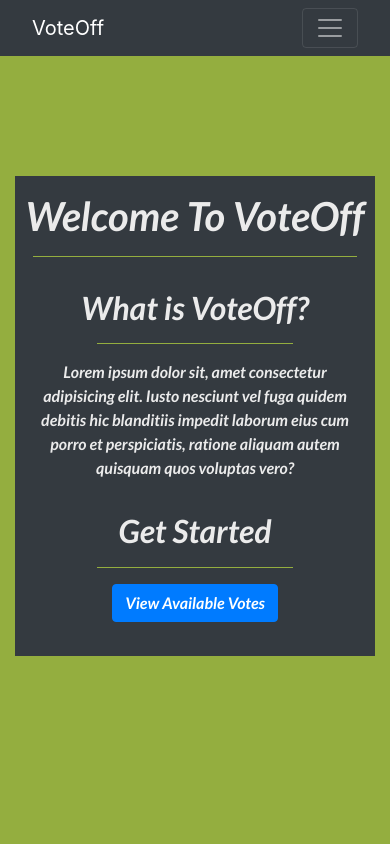
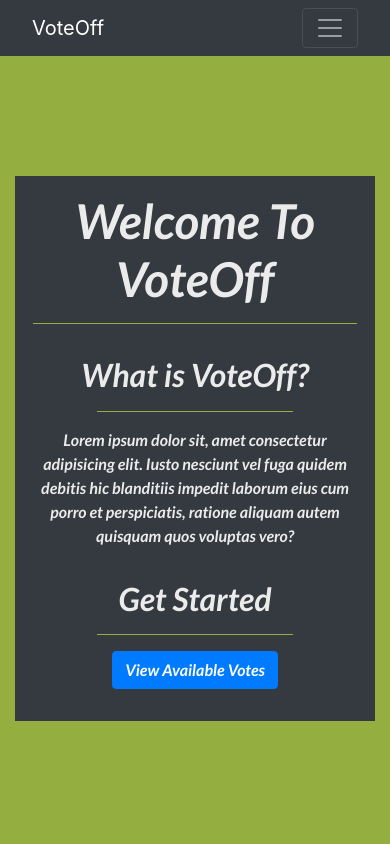
Before and after one commit to trey-sumida/voteoff-django, a Django app: page / in a window 390 px wide. Run offline with Django 3.2, Linux system fonts and the light colour scheme; some libraries are stand-ins or nearby versions.

Commit message:
somewhat mobile friendly

```diff
--- a/voteoff-project/pages/templates/pages/index.html
+++ b/voteoff-project/pages/templates/pages/index.html
@@ -7,16 +7,16 @@
 
 <div id="home-div">
   <h1 class="headers">Welcome To VoteOff</h1>
-  <hr class="divider" />
+  <hr class="divider"/>
   <div class="row">
     <div class="col-sm home-desc">
-      <h2 class="headers">What is VoteOff?</h2>
+      <h2 class="headers" id="subheader">What is VoteOff?</h2>
       <hr class="divider" id="subdiv" />
       <p class="home-description">Lorem ipsum dolor sit, amet consectetur adipisicing elit. Iusto nesciunt vel fuga quidem debitis hic blanditiis
         impedit laborum eius cum porro et perspiciatis, ratione aliquam autem quisquam quos voluptas vero?</p>
     </div>
     <div class="col-sm home-desc">
-      <h2 class="headers">Get Started</h2>
+      <h2 class="headers" id="subheader">Get Started</h2>
       <hr class="divider" id="subdiv" />
       <a class="btn btn-primary" href="{% url 'lists:index' %}">
         View Available Votes</a>
--- a/voteoff-project/static/css/base.css
+++ b/voteoff-project/static/css/base.css
@@ -2,8 +2,9 @@
     padding-top: 5rem;
     background-color: #94ae3f;
     width: 100%;
-    height: 100%;
-    position: fixed;
+    min-height: 100vh;
+    height: auto;
+    padding-bottom: 5rem;
 }
 
 .navbar-content {
@@ -15,12 +16,17 @@
     text-align: center;
     font-family: 'Lato', sans-serif;
     background-color: #343a40;
-    height: 30rem;
+    min-height: 30rem;
+    height: auto;
+    padding-bottom: 2rem;
 }
 
 .headers {
     padding-top: 1rem;
     color: #ebebeb;
+    font-size: 3rem;
+} #subheader {
+    font-size: 2rem;
 }
 
 .divider {
```
